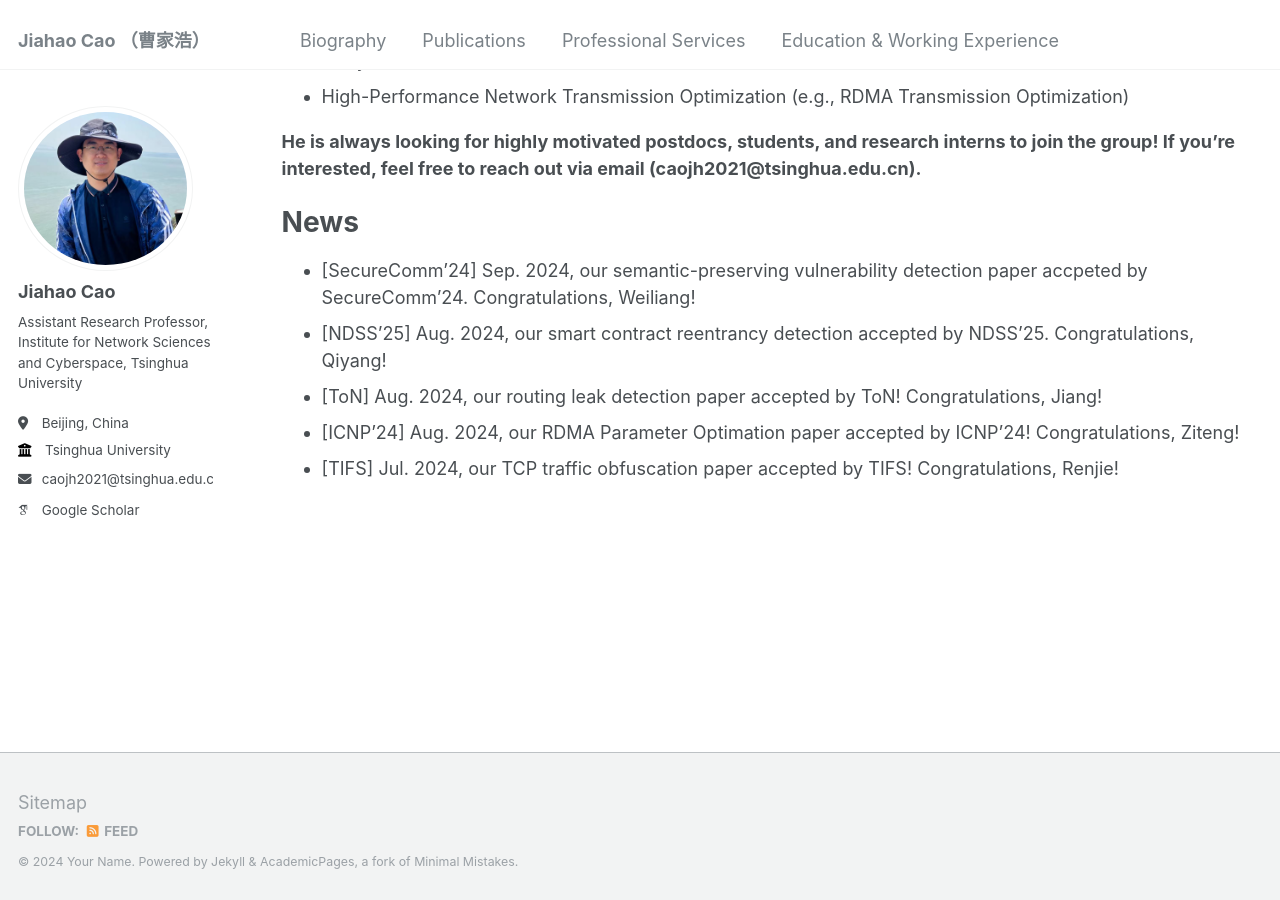
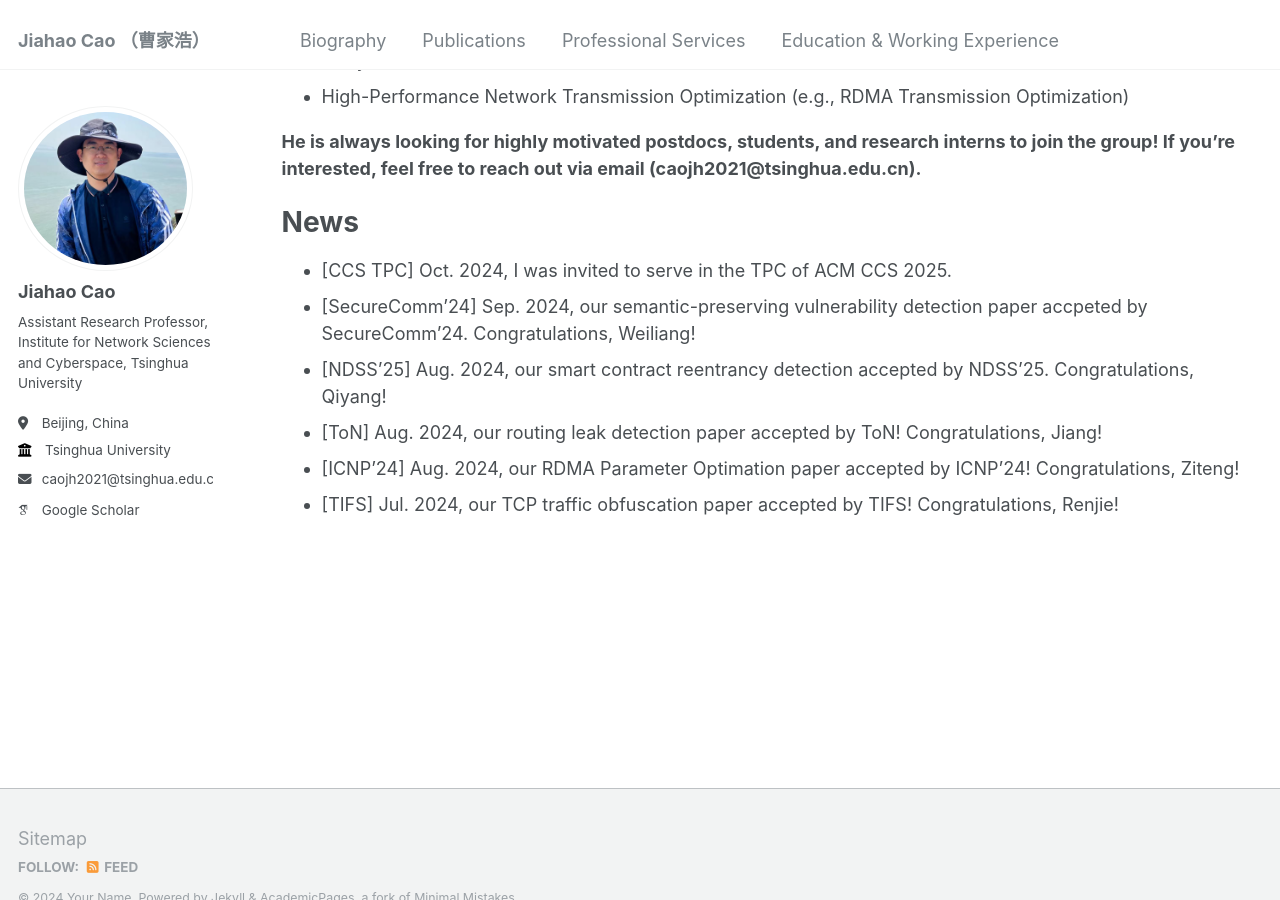
Before and after one commit to caojh15/caojh15.github.io, a Jekyll site: the page built from _pages/about.md, in a window 1280 px wide and 900 px high, scrolled down 643 px. Built offline with Jekyll 4.4.1, drawn with Linux system fonts in a browser that asks for light colours; some web fonts are replaced.

Commit message:
Update about.md

```diff
--- a/_pages/about.md
+++ b/_pages/about.md
@@ -20,6 +20,7 @@ His current interests mainly focus on the following domains:
 **He is always looking for highly motivated postdocs, students, and research interns to join the group! If you're interested, feel free to reach out via email (caojh2021@tsinghua.edu.cn).**
 
 # News
+- [CCS TPC] Oct. 2024, I was invited to serve in the TPC of ACM CCS 2025.
 - [SecureComm'24] Sep. 2024, our semantic-preserving vulnerability detection paper accpeted by SecureComm'24. Congratulations, Weiliang!
 - [NDSS'25] Aug. 2024, our smart contract reentrancy detection accepted by NDSS'25. Congratulations, Qiyang!
 - [ToN] Aug. 2024, our routing leak detection paper accepted by ToN! Congratulations, Jiang!
```
